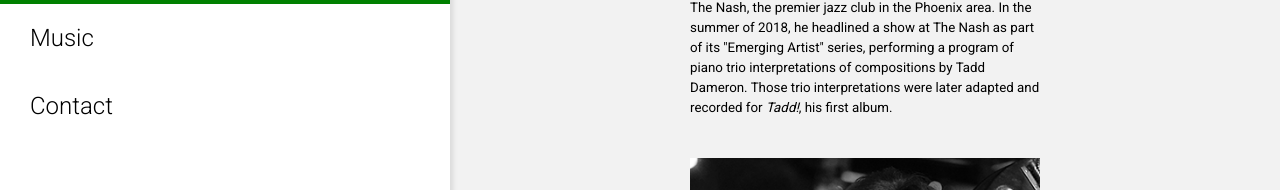
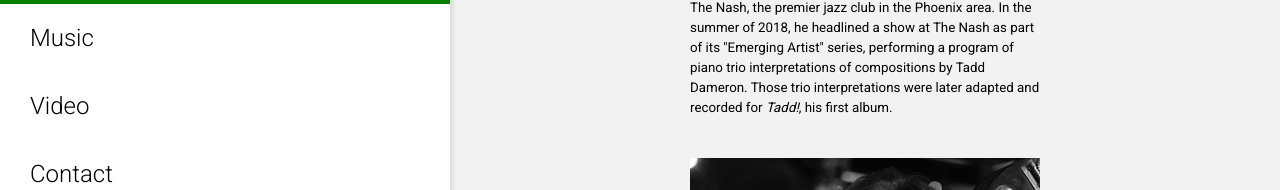
Before and after one commit to ellisgreenmusic/ellisgreenmusic.github.io, a plain HTML site: page about.html in a window 1280 px wide. Shown: the part 309-499 px from the top of the page. Drawn offline with Linux system fonts and the light colour scheme.

Commit message:
Update about.html

```diff
--- a/about.html
+++ b/about.html
@@ -44,6 +44,7 @@
 			<div class="sidebar-link sidebar-link-mobile" onclick="location.href='index.html';">Home</div>
 			<div class="sidebar-link sidebar-link-mobile sidebar-link-active" onclick="closeMenu();">About</div>
 			<div class="sidebar-link sidebar-link-mobile" onclick="location.href='music.html';">Music</div>
+			<div class="sidebar-link sidebar-link-mobile" onclick="location.href='video.html';">Video</div>
 			<div class="sidebar-link sidebar-link-mobile" onclick="location.href='contact.html';">Contact</div>
 		</div>
 		<!-- Desktop sidebar -->
@@ -53,6 +54,7 @@
 			<div class="sidebar-link sidebar-link-desktop" onclick="location.href='index.html';">Home</div>
 			<div class="sidebar-link sidebar-link-desktop sidebar-link-active" onclick="window.scroll({ top: 0, left: 0, behavior: 'smooth' });">About</div>
 			<div class="sidebar-link sidebar-link-desktop" onclick="location.href='music.html';">Music</div>
+			<div class="sidebar-link sidebar-link-desktop" onclick="location.href='video.html';">Video</div>
 			<div class="sidebar-link sidebar-link-desktop" onclick="location.href='contact.html';">Contact</div>
 		</div>
 		<!-- Page content -->
```
